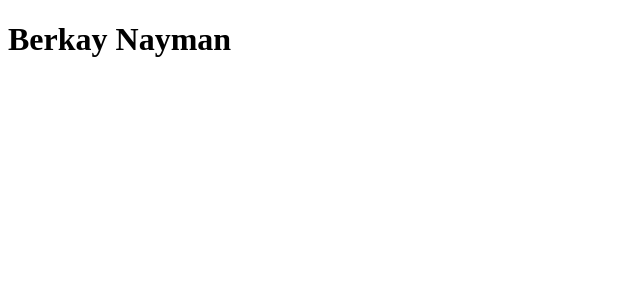
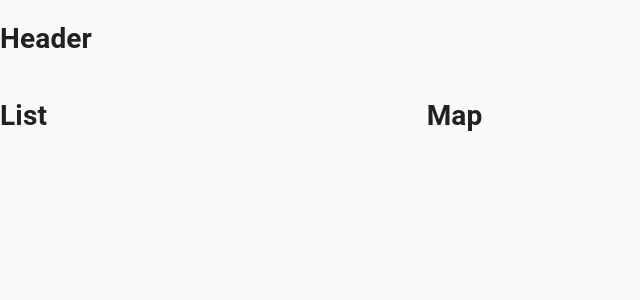
Before and after one commit to berkaynayman/travel-advisor, a React (Create React App) app: page / in a window 1280 px wide. Shown: the top 300 px of the page, without its empty margins (0-640 px from the left). Built offline with nearby package versions, Linux system fonts and the light colour scheme.

Commit message:
components has created.

```diff
--- a/src/App.js
+++ b/src/App.js
@@ -1,10 +1,25 @@
 import React from "react";
+import { CssBaseline, Grid } from "@material-ui/core";
+
+import Header from "./Components/Header/Header";
+import List from "./Components/List/List";
+import Map from "./Components/Map/Map";
+
 
 const App = () => {
     return (
-        <div>
-            <h1>Berkay Nayman</h1>
-        </div>
+        <>
+            <CssBaseline />
+            <Header />
+            <Grid container spacing={3} style={{width: '100%'}}>
+                <Grid item xs={12} md={4}>
+                    <List />
+                </Grid>
+                <Grid item xs={12} md={8}>
+                    <Map />
+                </Grid>
+            </Grid>
+        </>
     )
 }
 
--- /dev/null
+++ b/src/Components/Header/Header.jsx
@@ -0,0 +1,9 @@
+import React from 'react'
+
+const Header = () => {
+    return(
+        <h1>Header</h1>
+    );
+}
+
+export default Header
--- /dev/null
+++ b/src/Components/List/List.jsx
@@ -0,0 +1,9 @@
+import React from 'react'
+
+const List = () => {
+    return(
+        <h1>List</h1>
+    );
+}
+
+export default List
--- /dev/null
+++ b/src/Components/Map/Map.jsx
@@ -0,0 +1,9 @@
+import React from 'react'
+
+const Map = () => {
+    return(
+        <h1>Map</h1>
+    );
+}
+
+export default Map
```
Also changed, not shown: src/Components/PlaceDetails/PlaceDetails.jsx (added, +9 -0 lines), src/Components/Header/styles.js (added), src/Components/List/styles.js (added), src/Components/Map/styles.js (added), src/Components/PlaceDetails/styles.js (added).
